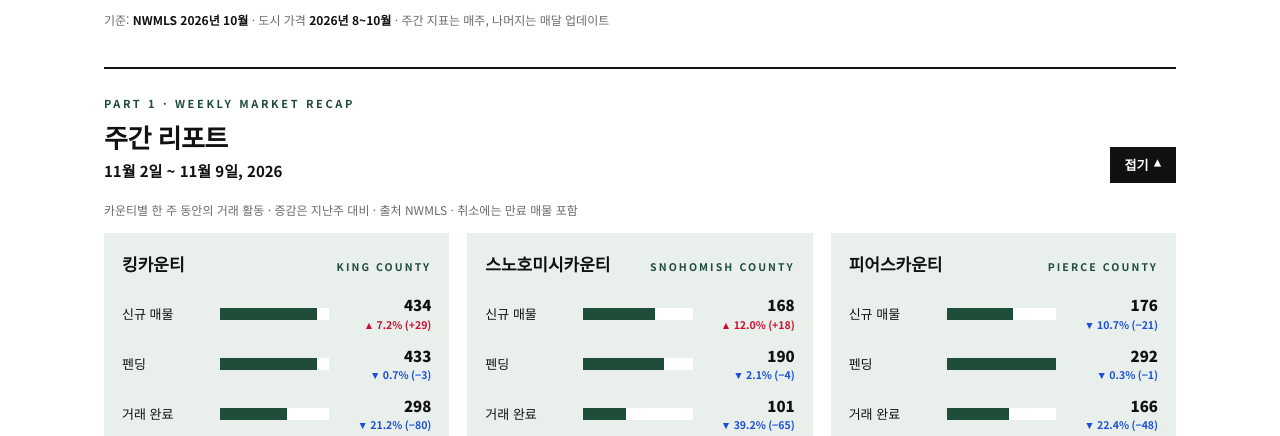
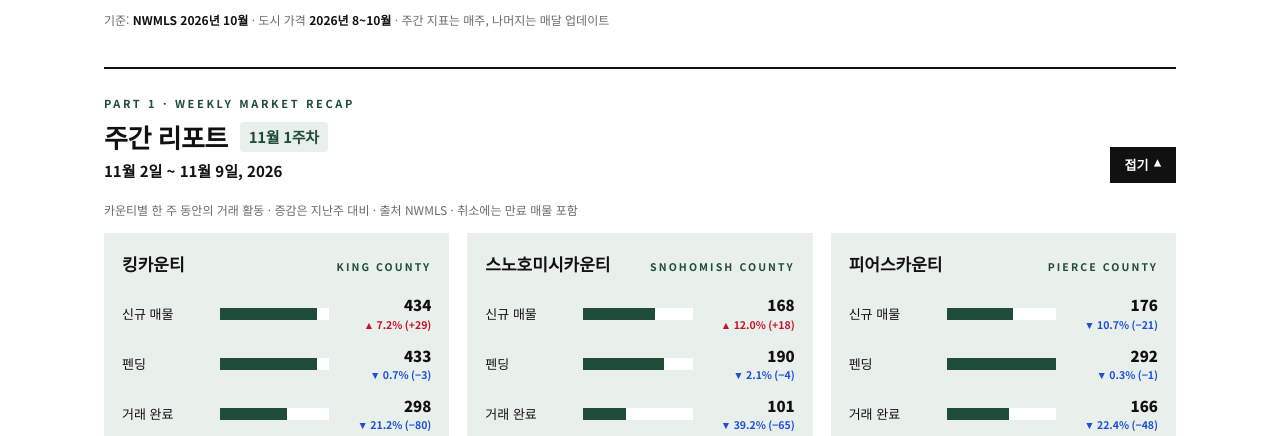
Before and after one commit to JunLeeProperties/seattle-market, a plain HTML site: page index.html in a window 1280 px wide. Shown: the part 364-800 px from the top of the page. Drawn offline with Linux system fonts and the light colour scheme.

Commit message:
Show month and week number beside weekly report title

```diff
--- a/index.html
+++ b/index.html
@@ -28,6 +28,8 @@ header.top{border-bottom:1px solid var(--rule);position:sticky;top:0;background:
 .hero p{color:var(--grey);font-size:15px;max-width:620px}
 .hero .upd{margin-top:14px;font-size:12px;color:var(--grey)}
 .hero .upd b{color:var(--ink)}
+.wk-title{display:flex;align-items:center;flex-wrap:wrap;gap:8px 12px}
+.wk-period{display:inline-block;background:var(--gl);color:var(--g);padding:4px 9px;border-radius:4px;font-size:15px;font-weight:700;line-height:1.5;letter-spacing:-.02em}
 .hero-meta{display:flex;align-items:center;flex-wrap:wrap;gap:12px 18px;margin-bottom:14px}
 .report-period{display:inline-flex;align-items:center;flex-wrap:wrap;gap:5px 10px;background:var(--g);color:#fff;padding:8px 14px;border-radius:4px}
 .report-period span{font-size:11px;font-weight:500;letter-spacing:.02em;opacity:.85}
@@ -224,7 +226,7 @@ footer b{color:var(--ink)}
 
   <section id="weekly">
     <div class="wkhead">
-      <div><div class="eyebrow" data-en="PART 1 · WEEKLY MARKET RECAP">PART 1 · WEEKLY MARKET RECAP</div><h2 data-en="Weekly Report">주간 리포트</h2><p class="wkdate" id="wk-date"></p></div>
+      <div><div class="eyebrow" data-en="PART 1 · WEEKLY MARKET RECAP">PART 1 · WEEKLY MARKET RECAP</div><h2 class="wk-title"><span data-en="Weekly Report">주간 리포트</span><span class="wk-period" id="wk-period"></span></h2><p class="wkdate" id="wk-date"></p></div>
       <button type="button" class="wktog" id="wk-tog" aria-expanded="true" aria-controls="wk-grid"><span id="wk-togl">접기</span><i>▾</i></button>
     </div>
     <p class="wkmini" id="wk-mini"></p>
@@ -1089,6 +1091,8 @@ select('King');
 
 function renderWeekly(){
   const w=WEEKLY[WEEKLY.length-1], pw=WEEKLY.length>1?WEEKLY[WEEKLY.length-2]:null;
+  const [,month,day]=w.start.split('-').map(Number), week=Math.ceil(day/7);
+  $('wk-period').textContent=T(`${month}월 ${week}주차`,`${MON[month-1]} · Week ${week}`);
   const f=d=>{const [y,m,dd]=d.split('-');return LANG==='en'?`${MON[+m-1]} ${+dd}`:`${+m}월 ${+dd}일`};
   $('wk-date').textContent=`${f(w.start)} ${T('~','–')} ${f(w.end)}, ${w.end.slice(0,4)}`;
   $('wk-mini').innerHTML=['King','Snohomish','Pierce'].map(id=>`<b>${nm(byId(id))}</b> ${T('펜딩','pending')} ${w[id][1]}`).join(' · ')
```
Also changed, not shown: src/template.html (+5 -1 lines).
